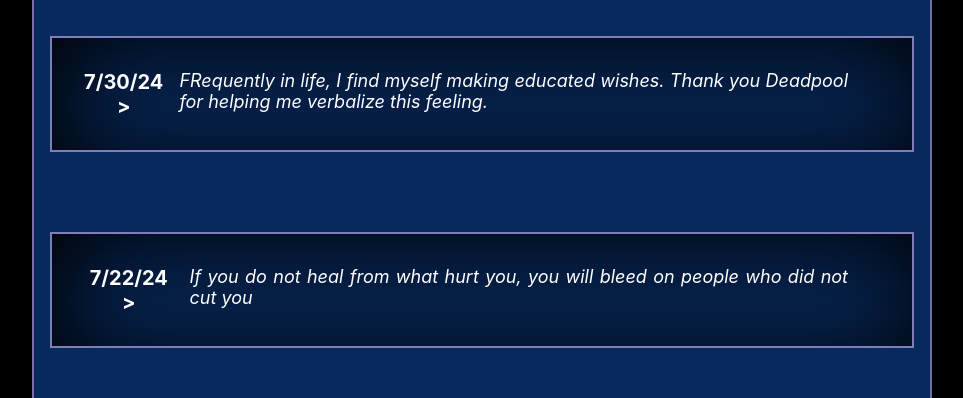
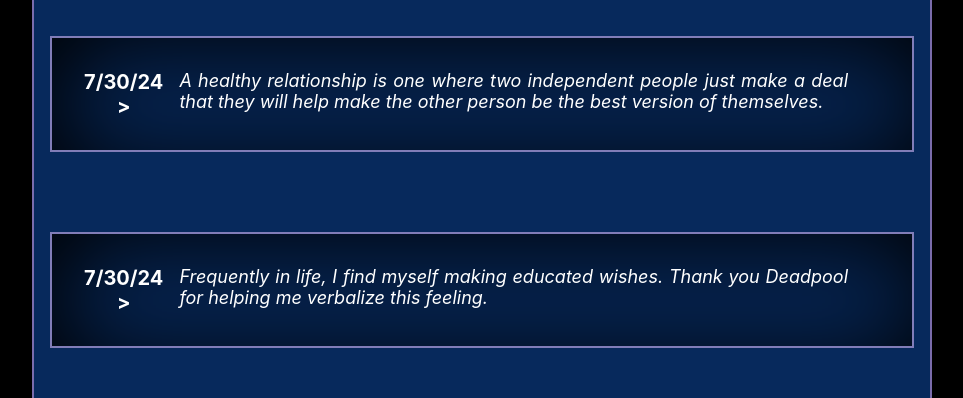
Before and after one commit to theChrisODOM/PoetryPage, a React (Create React App) app: page / in a window 1280 px wide. Shown: the part 343-741 px from the top of the page, without its empty margins (158-1121 px from the left). Built offline with nearby package versions, Linux system fonts and the light colour scheme.

Commit message:
another one

```diff
--- a/src/PoetryProps.js
+++ b/src/PoetryProps.js
@@ -9,7 +9,8 @@ export function PoetryProps(date, poetry) {
 export function MasterListOfPoetry() {
     const list = []
     list.push(
-        PoetryProps("7/30/24", "FRequently in life, I find myself making educated wishes.  Thank you Deadpool for helping me verbalize this feeling."),
+        PoetryProps("7/30/24", "A healthy relationship is one where two independent people just make a deal that they will help make the other person be the best version of themselves."),
+        PoetryProps("7/30/24", "Frequently in life, I find myself making educated wishes.  Thank you Deadpool for helping me verbalize this feeling."),
         PoetryProps("7/22/24", "If you do not heal from what hurt you, you will bleed on people who did not cut you"),
         PoetryProps("7/21/24", "You are not always your own type!"),
         PoetryProps("7/20/24", "Lets go gambling! ChtChtCht Awe Dang it! ChtChtCHt Awe Dang it! ChtChtCHt Bing Bing Bing Bing Bing."),
```
